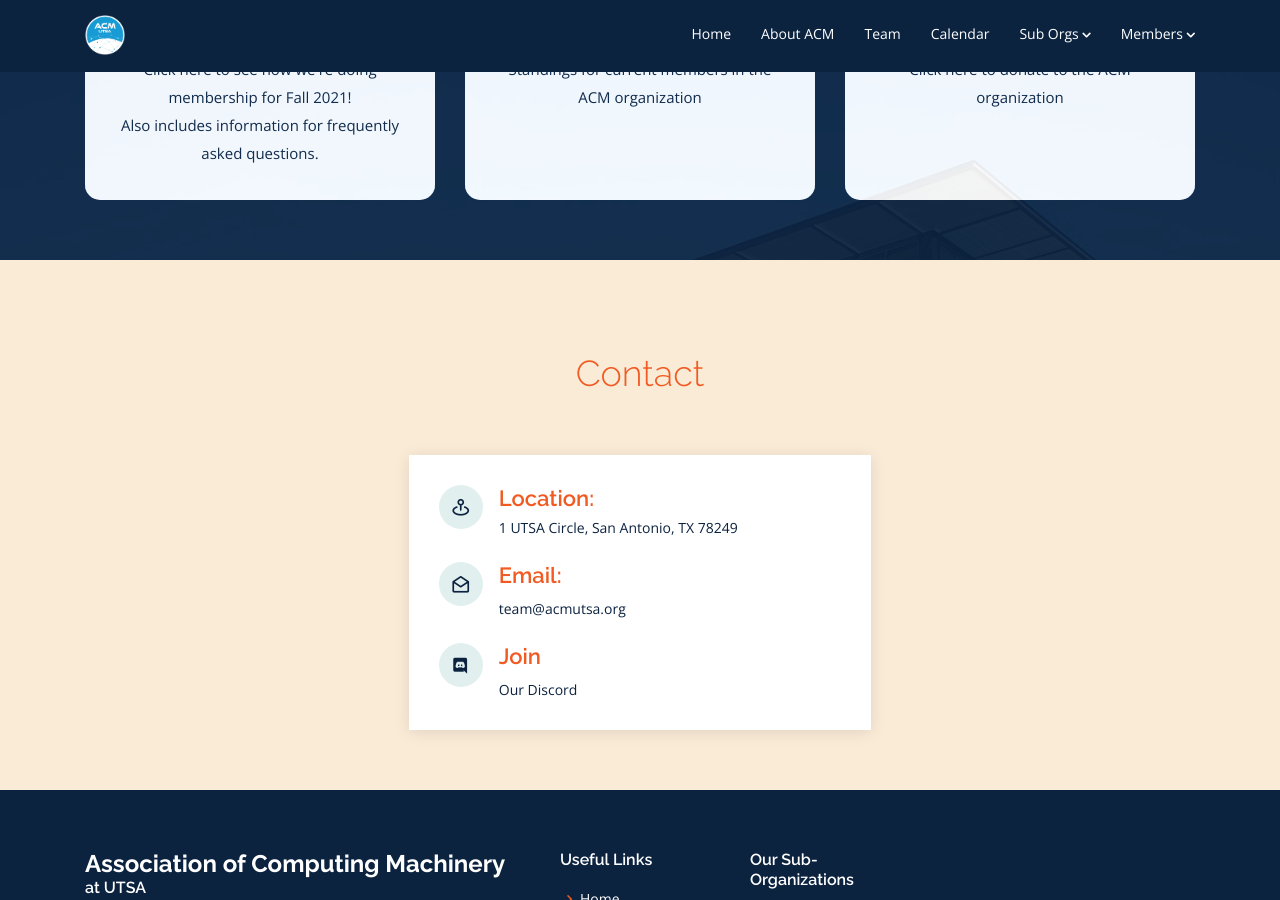
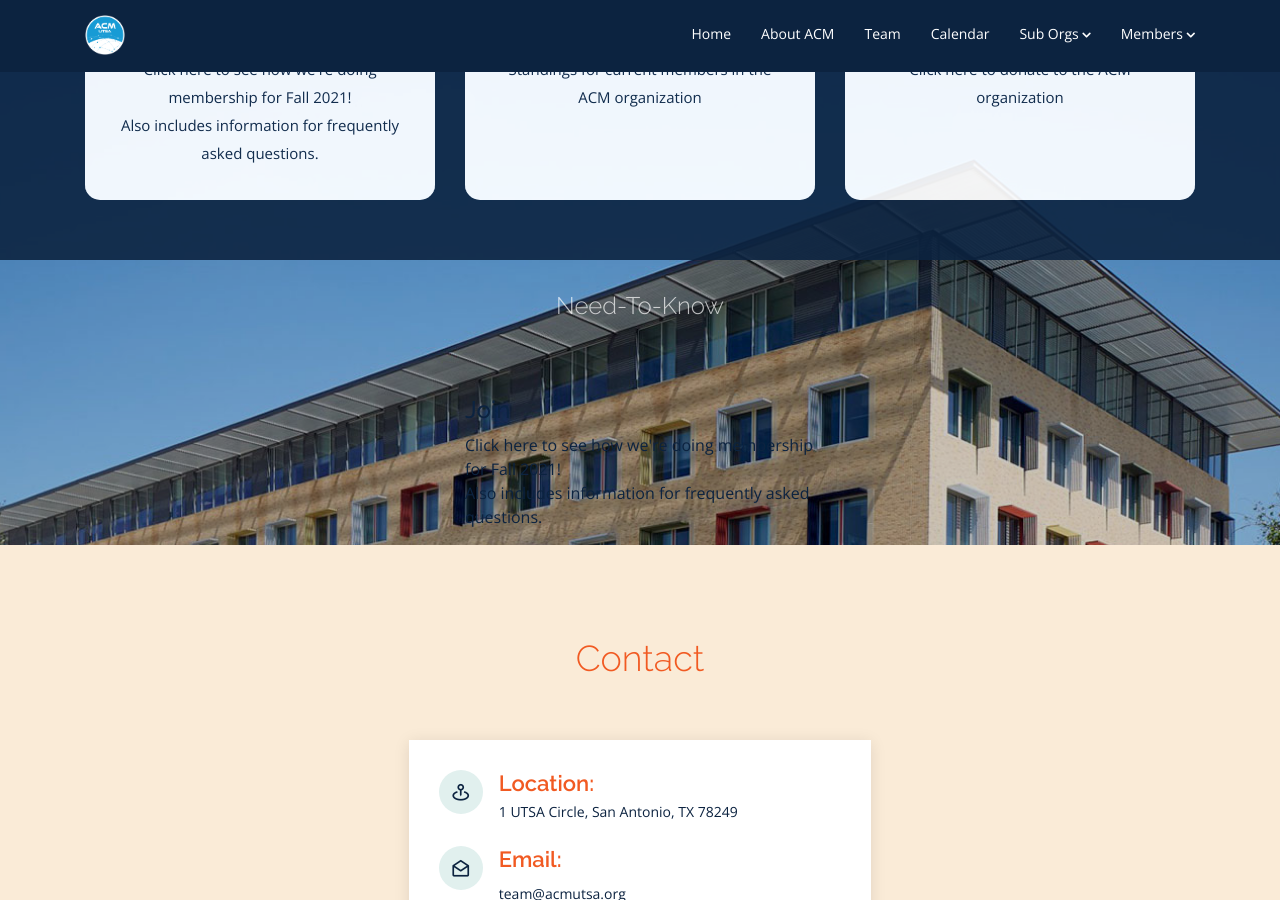
Before and after one commit to acmutsa/acmutsa.github.io, a Jekyll site: the page built from index.html, in a window 1280 px wide and 900 px high, scrolled down 3130 px. Built offline with Jekyll 4.4.1, drawn with Linux system fonts in a browser that asks for light colours; nearby versions of some CDN libraries; the list of posts is cut into pages by our own code.

Commit message:
initial sponsorship section

```diff
--- /dev/null
+++ b/_includes/sponsor_section.html
@@ -0,0 +1,21 @@
+<section id="Sponsorship" class="d-flex flex-column justify-content-center align-items-center">
+    <div class="container">
+
+        <div class="section-title" data-aos="fade-up">
+            <h2>Need-To-Know</h2>
+        </div>
+
+        <!--Kilobyte Sponsors-->
+        <!--Megabyte Sponsors-->
+        <!--Gigabyte Sponsors-->
+        <!--Terabyte Sponsors-->
+        <div class="row d-flex justify-content-center">
+            <div class="col-md-4 col-lg-4 col-sm-12 d-flex align-items-stretch mb-5 mb-lg-0" data-aos="fade-up">
+                <a class="icon-box icon-box-pink" href="">
+                    <h4 class="title">Join</h4>
+                    <p class="description">Click here to see how we're doing membership for Fall 2021!<br> Also includes information for frequently asked questions.</p>
+                </a>
+            </div>
+        </div>
+    </div>
+</section>
--- a/css/custom/_style.scss
+++ b/css/custom/_style.scss
@@ -1063,6 +1063,88 @@
 }
 
 /* ----------------------------------
+  Sponsorship Section
+----------------------------------- */
+#Sponsorship {
+  width: 100%;
+  height: 100%;
+  background-size: cover;
+  position: relative;
+  padding: 0;
+}
+
+#Sponsorship:before {
+  content: "";
+  background: rgba(0, 0, 0, 0.2);
+  position: absolute;
+  bottom: 0;
+  top: 0;
+  left: 0;
+  right: 0;
+}
+
+#Sponsorship .container {
+  z-index: 1;
+}
+
+#Sponsorship h1 {
+  margin: 0 0 10px 0;
+  font-size: 48px;
+  font-weight: 700;
+  line-height: 56px;
+  color: #fff;
+}
+
+#Sponsorship h2 {
+  color: rgba(255, 255, 255, 0.7);
+  margin-bottom: 35px;
+  font-size: 24px;
+}
+
+#Sponsorship .btn-get-started {
+  font-family: "Raleway", sans-serif;
+  text-transform: uppercase;
+  font-weight: 500;
+  font-size: 16px;
+  letter-spacing: 1px;
+  display: inline-block;
+  padding: 8px 28px;
+  border-radius: 4px;
+  transition: 0.5s;
+  border: 2px solid #fff;
+  color: #fff;
+}
+
+#Sponsorship .btn-get-started:hover {
+  background: $primary;
+}
+
+@media (min-width: 1024px) {
+  #Sponsorship {
+    background-attachment: fixed;
+  }
+}
+
+@media (max-width: 992px) {
+  #Sponsorship {
+    margin-top: 60px;
+    height: calc(100vh - 60px);
+  }
+}
+
+@media (max-width: 768px) {
+  #Sponsorship h1 {
+    font-size: 28px;
+    line-height: 36px;
+  }
+  #Sponsorship h2 {
+    font-size: 18px;
+    line-height: 24px;
+    margin-bottom: 30px;
+  }
+}
+
+/* ----------------------------------
   Footer Section
 ----------------------------------- */
 #footer {
--- a/index.html
+++ b/index.html
@@ -11,5 +11,6 @@
     {% include about_section.html %}
     {% include suborg_section.html %}
     {% include information_section.html %}
+    {% include sponsor_section.html %}
     {% include contact_section.html %}
 </main>
--- a/team.html
+++ b/team.html
@@ -2,4 +2,4 @@
 layout: default
 ---
 {% assign active="team" %}
-{% include team_section.html %}
+{% include team_content.html %}
```
Also changed, not shown: _includes/team_content.html (renamed from _includes/team_section.html, +0 -9 lines), 3 other files.
